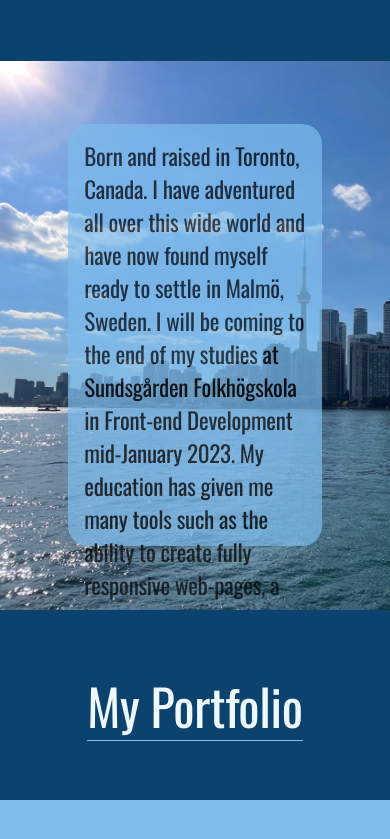
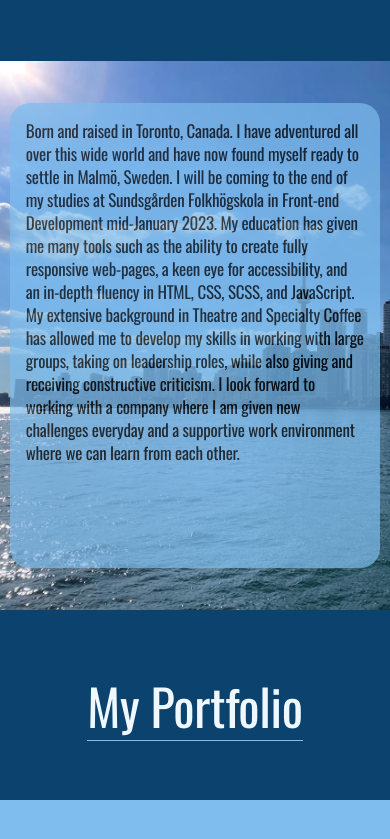
Before and after one commit to Rhibro/portfolio-2022, a plain HTML site: page index.html in a window 390 px wide. Shown: the part 905-1744 px from the top of the page. Drawn offline with nearby package versions, Linux system fonts and the light colour scheme.

Commit message:
about is responsive

```diff
--- a/styles/index.scss
+++ b/styles/index.scss
@@ -152,7 +152,7 @@ body {
 
     .text-box-info {
         width: 70vw;
-        height: 48vh;
+        height: 58vh;
         background-color: #7ebdee;
         opacity: 70%;
         display: flex;
@@ -563,6 +563,20 @@ body {
 
 }
 
+@media screen and (max-width:867px) {
+
+    .text-box-info {
+        width: 65vw;
+        height: 55vh;
+    }
+
+    .info {
+        font-size: 21px;
+        line-height: 30px;
+    }
+
+}
+
 @media screen and (max-width:800px) {
 
     .toggle-btn {
@@ -615,6 +629,15 @@ body {
         width: 20vw;
     }
 
+    .text-box-info {
+        width: 90vw;
+    }
+
+    .info {
+        font-size: 25px;
+        line-height: 30px;
+    }
+
 }
 
 @media screen and (max-width:711px) {
@@ -645,6 +668,11 @@ body {
         line-height: 60px;
     }
 
+    .info {
+        font-size: 22px;
+        line-height: 29px;
+    }
+
 }
 
 @media screen and (max-width:581px) {
@@ -668,6 +696,11 @@ body {
         height: 60vh;
     }
 
+    .info {
+        font-size: 21px;
+        line-height: 27px;
+    }
+
 }
 
 @media screen and (max-width:474px) {
@@ -680,6 +713,11 @@ body {
     .my-title {
         font-size: 20px;
         line-height: 40px;
+    }
+
+    .info {
+        font-size: 19px;
+        line-height: 25px;
     }
 
     .project-des {
@@ -698,6 +736,19 @@ body {
 
 }
 
+@media screen and (max-width: 416px) {
+
+    .text-box-info {
+        width: 95vw;
+    }
+
+    .info {
+        font-size: 19px;
+        line-height: 23px;
+    }
+
+}
+
 @media screen and (max-width: 390px) {
 
     .social-box {
@@ -708,6 +759,11 @@ body {
 
     .fa-brands {
         font-size: 60px;
+    }
+
+    .info {
+        font-size: 17px;
+        line-height: 23px;
     }
 
 }
@@ -728,3 +784,12 @@ body {
     }
 
 }
+
+@media screen and (max-width: 341px) {
+
+    .info {
+        font-size: 15px;
+        line-height: 25px;
+    }
+
+}
```
Also changed, not shown: styles/index.css.
